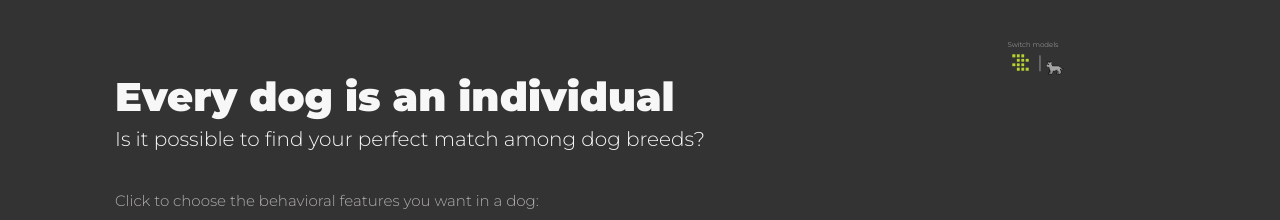
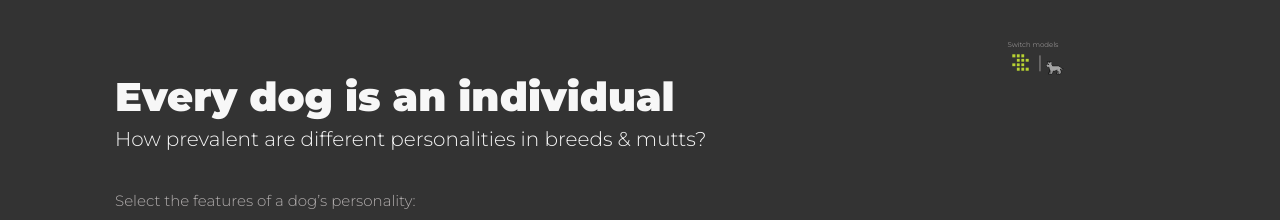
Before and after one commit to yinadong/dog-behavior-viz, a plain HTML site: page index.html in a window 1280 px wide. Shown: the top 220 px of the page. Drawn offline with nearby package versions, Linux system fonts and the light colour scheme.

Commit message:
updated subtitle and Instruction

```diff
--- a/index.html
+++ b/index.html
@@ -19,11 +19,11 @@
           <div class="fun"><a href="./index_fun.html"><img src="./img/fun.gif" width="25" height="25"></a></div>
          </div>
          <h1 class="centered">Every dog is an individual</h1>
-          <p class="sub-title">Is it possible to find your perfect match among dog breeds?</p>
+          <p class="sub-title">How prevalent are different personalities in breeds & mutts?</p>
        </div>
        <div class="content">
           <div id="buttongroup">
-               <p class="guide">Click to choose the behavioral features you want in a dog:</p>
+               <p class="guide">Select the features of a dog’s personality:</p>
                <div  id="f1" class="buttons">
                   <div class="iconhover">
                      <img src="./img/info.png" alt="info" width="18" height="18">
```
